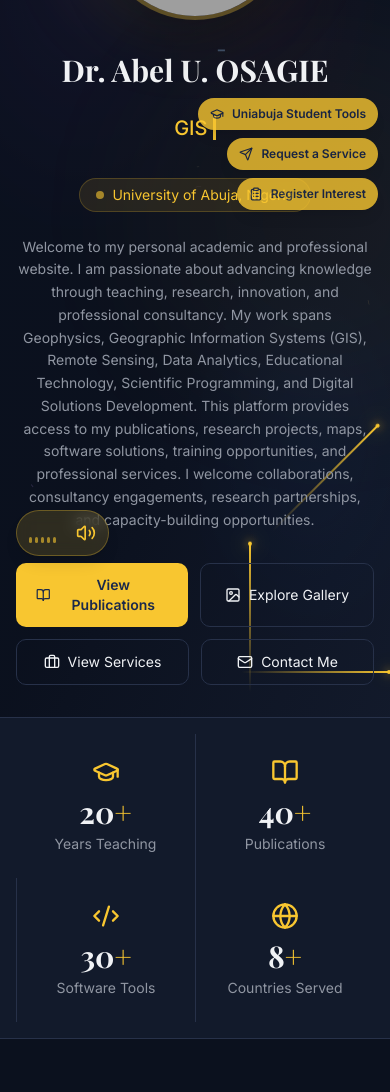
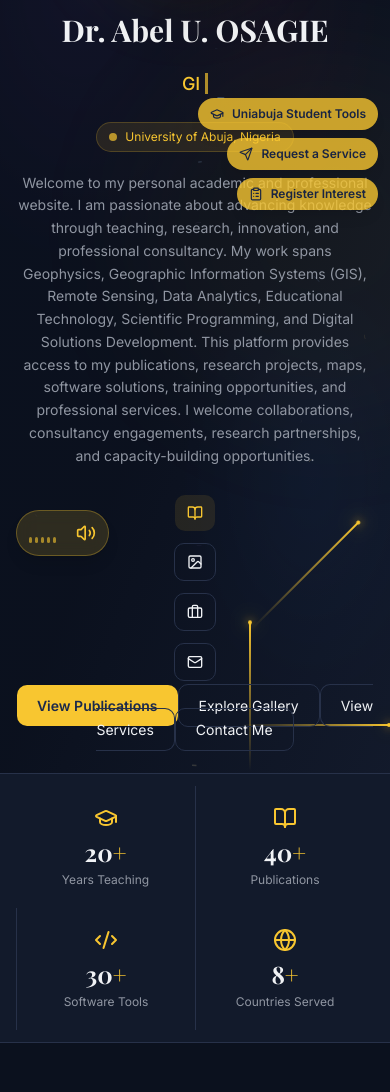
Before and after one commit to Abel-Ability/osagie, a React (Vite) app: page / in a window 390 px wide. Shown: the part 268-1360 px from the top of the page. Built offline with nearby package versions, Linux system fonts and the light colour scheme; no server answers; grey boxes are pictures that could not be loaded.

Commit message:
Optimize project for mobile view: HeroSection, StatsBar, FeaturedGallery, ServicesOverview, FeaturedSoftware, Services, Gallery, Publications, Contact pages; icon-only CTA buttons on mobile

```diff
--- a/src/components/home/FeaturedGallery.jsx
+++ b/src/components/home/FeaturedGallery.jsx
@@ -9,15 +9,15 @@ export default function FeaturedGallery() {
   const featured = galleryImages.slice(0, 4);
 
   return (
-    <section className="py-20 px-4 bg-card/50">
+    <section className="py-16 sm:py-20 px-4 bg-card/50">
       <div className="max-w-7xl mx-auto">
         <SectionHeading title="Featured Maps" subtitle="Curated GIS and cartography outputs from research and consultancy" />
-        <div className="grid grid-cols-2 md:grid-cols-4 gap-4">
+        <div className="grid grid-cols-2 sm:grid-cols-4 gap-3 sm:gap-4">
           {featured.map(img => (
             <GalleryThumb key={img.id} img={img} />
           ))}
         </div>
-        <div className="text-center mt-10">
+        <div className="text-center mt-8 sm:mt-10">
           <Link to="/gallery" className="inline-flex items-center gap-2 text-gold hover:underline font-medium">
             Explore Full Gallery <ArrowRight className="w-4 h-4" />
           </Link>
--- a/src/components/home/FeaturedSoftware.jsx
+++ b/src/components/home/FeaturedSoftware.jsx
@@ -9,15 +9,15 @@ export default function FeaturedSoftware() {
   const featured = softwareTools.slice(0, 3);
 
   return (
-    <section className="py-20 px-4 bg-card/50">
+    <section className="py-16 sm:py-20 px-4 bg-card/50">
       <div className="max-w-7xl mx-auto">
         <SectionHeading title="Software Solutions" subtitle="Custom-built tools for academic administration and education" />
-        <div className="grid md:grid-cols-3 gap-6">
+        <div className="grid grid-cols-1 sm:grid-cols-3 gap-4 sm:gap-6">
           {featured.map(tool => (
             <ToolCard key={tool.name} tool={tool} />
           ))}
         </div>
-        <div className="text-center mt-10">
+        <div className="text-center mt-8 sm:mt-10">
           <Link to="/software" className="inline-flex items-center gap-2 text-gold hover:underline font-medium">
             View All Tools <ArrowRight className="w-4 h-4" />
           </Link>
--- a/src/components/home/HeroSection.jsx
+++ b/src/components/home/HeroSection.jsx
@@ -117,8 +117,8 @@ export default function HeroSection() {
         />
       </div>
 
-      <div className="relative max-w-7xl mx-auto px-4 sm:px-6 lg:px-8 py-8 sm:py-20">
-        <div className="flex flex-col items-center text-center gap-8">
+      <div className="relative max-w-7xl mx-auto px-4 sm:px-6 lg:px-8 py-8 sm:py-16 lg:py-20">
+        <div className="flex flex-col items-center text-center gap-6 sm:gap-8">
           {/* Photo */}
           <motion.div
             initial={{ opacity: 0, scale: 0.9 }}
@@ -127,7 +127,7 @@ export default function HeroSection() {
           >
             <div className="relative">
               <div className="absolute -inset-4 bg-gradient-to-br from-gold/20 to-transparent rounded-full blur-2xl" />
-              <div className="relative w-48 h-48 sm:w-64 sm:h-64 rounded-full overflow-hidden border-4 border-gold/30 shadow-2xl">
+              <div className="relative w-40 h-40 sm:w-48 sm:h-48 md:w-64 md:h-64 rounded-full overflow-hidden border-4 border-gold/30 shadow-2xl">
                 <img
                   src="https://drive.google.com/thumbnail?id=1kug-_NjMsxNGt4kJJ-pXaTWaukdgDWor&sz=w400"
                   alt="Dr. Abel U. Osagie"
@@ -144,34 +144,45 @@ export default function HeroSection() {
             initial={{ opacity: 0, y: 20 }}
             animate={{ opacity: 1, y: 0 }}
             transition={{ duration: 0.8, delay: 0.2, ease: "easeOut" }}
-            className="space-y-6 max-w-3xl"
+            className="space-y-5 max-w-3xl"
           >
-            <h1 className="font-heading text-3xl sm:text-5xl lg:text-6xl font-bold leading-tight">
+            <h1 className="font-heading text-3xl sm:text-4xl md:text-5xl lg:text-6xl font-bold leading-tight">
               Dr. Abel U. OSAGIE
             </h1>
-            <div className="text-xl sm:text-2xl font-medium h-10">
+            <div className="text-lg sm:text-xl md:text-2xl font-medium h-8 sm:h-10">
               <TypewriterText />
             </div>
-            <div className="inline-flex items-center gap-2 px-4 py-1.5 rounded-full bg-gold/10 border border-gold/20 text-sm text-gold">
+            <div className="inline-flex items-center gap-2 px-3 py-1.5 rounded-full bg-gold/10 border border-gold/20 text-xs sm:text-sm text-gold">
               <span className="w-2 h-2 rounded-full bg-gold animate-pulse" />
               University of Abuja, Nigeria
             </div>
             <p className="text-muted-foreground leading-relaxed text-sm sm:text-base">
               Welcome to my personal academic and professional website. I am passionate about advancing knowledge through teaching, research, innovation, and professional consultancy. My work spans Geophysics, Geographic Information Systems (GIS), Remote Sensing, Data Analytics, Educational Technology, Scientific Programming, and Digital Solutions Development. This platform provides access to my publications, research projects, maps, software solutions, training opportunities, and professional services. I welcome collaborations, consultancy engagements, research partnerships, and capacity-building opportunities.
             </p>
-            <div className="flex flex-wrap justify-center gap-3 pt-2 w-full max-w-md sm:max-w-none mx-auto">
-              <Link to="/publications" className="inline-flex items-center justify-center gap-2 flex-1 sm:flex-none min-w-[9.5rem] px-5 py-3 sm:py-2.5 bg-gold text-navy font-semibold rounded-lg hover:bg-gold/90 transition-all text-sm">
-                <BookOpen className="w-4 h-4" /> View Publications
+            <div className="flex flex-col sm:flex-row items-center justify-center gap-3 pt-2 w-full">
+              <Link to="/publications" className="flex items-center justify-center gap-2 sm:hidden px-3 py-2.5 bg-gold/10 text-gold rounded-lg hover:bg-gold/20 transition-all text-xs sm:text-sm" aria-label="View Publications">
+                <BookOpen className="w-4 h-4" />
+                <span className="hidden sm-inline">View Publications</span>
               </Link>
-              <Link to="/gallery" className="inline-flex items-center justify-center gap-2 flex-1 sm:flex-none min-w-[9.5rem] px-5 py-3 sm:py-2.5 border border-border rounded-lg hover:border-gold hover:text-gold transition-all text-sm">
-                <Image className="w-4 h-4" /> Explore Gallery
+              <Link to="/gallery" className="flex items-center justify-center gap-2 sm:hidden px-3 py-2.5 border border-border rounded-lg hover:border-gold hover:text-gold transition-all text-xs sm:text-sm" aria-label="Explore Gallery">
+                <Image className="w-4 h-4" />
+                <span className="hidden sm-inline">Explore Gallery</span>
               </Link>
-              <Link to="/services" className="inline-flex items-center justify-center gap-2 flex-1 sm:flex-none min-w-[9.5rem] px-5 py-3 sm:py-2.5 border border-border rounded-lg hover:border-gold hover:text-gold transition-all text-sm">
-                <Briefcase className="w-4 h-4" /> View Services
+              <Link to="/services" className="flex items-center justify-center gap-2 sm:hidden px-3 py-2.5 border border-border rounded-lg hover:border-gold hover:text-gold transition-all text-xs sm:text-sm" aria-label="View Services">
+                <Briefcase className="w-4 h-4" />
+                <span className="hidden sm-inline">View Services</span>
               </Link>
-              <Link to="/contact" className="inline-flex items-center justify-center gap-2 flex-1 sm:flex-none min-w-[9.5rem] px-5 py-3 sm:py-2.5 border border-border rounded-lg hover:border-gold hover:text-gold transition-all text-sm">
-                <Mail className="w-4 h-4" /> Contact Me
+              <Link to="/contact" className="flex items-center justify-center gap-2 sm:hidden px-3 py-2.5 border border-border rounded-lg hover:border-gold hover:text-gold transition-all text-xs sm:text-sm" aria-label="Contact Me">
+                <Mail className="w-4 h-4" />
+                <span className="hidden sm-inline">Contact Me</span>
               </Link>
+              {/* Desktop versions with text */}
+              <div className="sm:block sm:flex items-center gap-2">
+                <Link to="/publications" className="px-5 py-3 sm:py-2.5 bg-gold text-navy font-semibold rounded-lg hover:bg-gold/90 transition-all text-sm">View Publications</Link>
+                <Link to="/gallery" className="px-5 py-3 sm:py-2.5 border border-border rounded-lg hover:border-gold hover:text-gold transition-all text-sm">Explore Gallery</Link>
+                <Link to="/services" className="px-5 py-3 sm:py-2.5 border border-border rounded-lg hover:border-gold hover:text-gold transition-all text-sm">View Services</Link>
+                <Link to="/contact" className="px-5 py-3 sm:py-2.5 border border-border rounded-lg hover:border-gold hover:text-gold transition-all text-sm">Contact Me</Link>
+              </div>
             </div>
           </motion.div>
         </div>
--- a/src/components/home/ServicesOverview.jsx
+++ b/src/components/home/ServicesOverview.jsx
@@ -17,15 +17,15 @@ const topServices = [
 
 export default function ServicesOverview() {
   return (
-    <section className="py-20 px-4">
+    <section className="py-16 sm:py-20 px-4">
       <div className="max-w-7xl mx-auto">
         <SectionHeading title="Services" subtitle="Professional services spanning academia, industry, and technology" />
-        <div className="grid grid-cols-2 md:grid-cols-3 gap-4 sm:gap-6">
+        <div className="grid grid-cols-2 sm:grid-cols-3 gap-4">
           {topServices.map(s => (
             <ServiceCard key={s.title} service={s} />
           ))}
         </div>
-        <div className="text-center mt-10">
+        <div className="text-center mt-8 sm:mt-10">
           <Link to="/services" className="inline-flex items-center gap-2 text-gold hover:underline font-medium">
             View All Services <ArrowRight className="w-4 h-4" />
           </Link>
--- a/src/components/home/StatsBar.jsx
+++ b/src/components/home/StatsBar.jsx
@@ -5,12 +5,12 @@ import { GraduationCap, BookOpen, Code2, Globe } from 'lucide-react';
 function StatItem({ icon: Icon, value, suffix, label }) {
   const { count, ref } = useAnimatedCounter(value);
   return (
-    <div ref={ref} className="flex flex-col items-center text-center px-4 py-6">
-      <Icon className="w-7 h-7 text-gold mb-2" />
-      <div className="font-heading text-3xl sm:text-4xl font-bold">
+    <div ref={ref} className="flex flex-col items-center text-center px-3 py-5">
+      <Icon className="w-6 h-6 text-gold mb-1.5" />
+      <div className="font-heading text-2xl sm:text-3xl font-bold">
         {count}<span className="text-gold">{suffix}</span>
       </div>
-      <p className="text-sm text-muted-foreground mt-1">{label}</p>
+      <p className="text-xs sm:text-sm text-muted-foreground mt-1">{label}</p>
     </div>
   );
 }
@@ -18,7 +18,7 @@ function StatItem({ icon: Icon, value, suffix, label }) {
 export default function StatsBar() {
   return (
     <section className="bg-card border-y border-border">
-      <div className="max-w-5xl mx-auto px-4 py-4">
+      <div className="max-w-5xl mx-auto px-4 py-3 sm:py-4">
         <div className="grid grid-cols-2 md:grid-cols-4 divide-x divide-border">
           <StatItem icon={GraduationCap} value={20} suffix="+" label="Years Teaching" />
           <StatItem icon={BookOpen} value={40} suffix="+" label="Publications" />
--- a/src/pages/Contact.jsx
+++ b/src/pages/Contact.jsx
@@ -114,7 +114,7 @@ export default function Contact() {
                     <span className="text-sm font-medium">Service Required</span>
                   </label>
                   {wantService && (
-                    <div className="space-y-3 pl-6">
+                    <div className="min-w-0 space-y-3 sm:pl-6">
                       <input type="hidden" name="service" value={selectedService} />
                       <Select value={selectedService} onValueChange={setSelectedService}>
                         <SelectTrigger><SelectValue placeholder="Select a service" /></SelectTrigger>
@@ -128,10 +128,10 @@ export default function Contact() {
                       </div>
                       <div className="space-y-2">
                         <Label>Amount Offering</Label>
-                        <div className="flex gap-2">
+                        <div className="flex flex-col gap-2 sm:flex-row">
                           <input type="hidden" name="service_currency" value={serviceCurrency} />
                           <Select value={serviceCurrency} onValueChange={setServiceCurrency}>
-                            <SelectTrigger className="w-44"><SelectValue placeholder="Currency" /></SelectTrigger>
+                            <SelectTrigger className="w-full sm:w-44 sm:shrink-0"><SelectValue placeholder="Currency" /></SelectTrigger>
                             <SelectContent>
                               {currencyOptions.map(c => <SelectItem key={c} value={c}>{c}</SelectItem>)}
                             </SelectContent>
@@ -148,7 +148,7 @@ export default function Contact() {
                     <span className="text-sm font-medium">Training Programme</span>
                   </label>
                   {wantTraining && (
-                    <div className="space-y-3 pl-6">
+                    <div className="min-w-0 space-y-3 sm:pl-6">
                       <input type="hidden" name="training" value={selectedTraining} />
                       <Select value={selectedTraining} onValueChange={setSelectedTraining}>
                         <SelectTrigger><SelectValue placeholder="Select a training programme" /></SelectTrigger>
@@ -162,10 +162,10 @@ export default function Contact() {
                       </div>
                       <div className="space-y-2">
                         <Label>Amount Offering</Label>
-                        <div className="flex gap-2">
+                        <div className="flex flex-col gap-2 sm:flex-row">
                           <input type="hidden" name="training_currency" value={trainingCurrency} />
                           <Select value={trainingCurrency} onValueChange={setTrainingCurrency}>
-                            <SelectTrigger className="w-44"><SelectValue placeholder="Currency" /></SelectTrigger>
+                            <SelectTrigger className="w-full sm:w-44 sm:shrink-0"><SelectValue placeholder="Currency" /></SelectTrigger>
                             <SelectContent>
                               {currencyOptions.map(c => <SelectItem key={c} value={c}>{c}</SelectItem>)}
                             </SelectContent>
--- a/src/pages/Gallery.jsx
+++ b/src/pages/Gallery.jsx
@@ -63,7 +63,7 @@ export default function Gallery() {
   const currentImage = lightboxIdx !== null ? filtered[lightboxIdx] : null;
 
   return (
-    <div className="py-20 px-4">
+    <div className="py-16 sm:py-20 px-4">
       <div className="max-w-7xl mx-auto">
         <SectionHeading title="Map Gallery" subtitle="A curated collection of maps produced using ArcGIS, QGIS, Generic Mapping Tools (GMT) and other spatial analysis platforms" />
 
@@ -71,12 +71,12 @@ export default function Gallery() {
           <p className="text-sm text-muted-foreground mb-4">Welcome to my GIS and Cartography Gallery — a curated collection of maps produced using ArcGIS, QGIS, Generic Mapping Tools (GMT), and other spatial analysis platforms. These maps represent research outputs, teaching resources, and professional GIS consultancy work spanning multiple countries and disciplines.
 
           </p>
-          <div className="flex flex-wrap gap-2">
+<div className="flex flex-wrap gap-2 overflow-x-auto pb-2 -mx-2 px-2 scrollbar-hide">
             {categories.map((cat) =>
             <button
               key={cat}
               onClick={() => setActiveCategory(cat)}
-              className={`px-4 py-1.5 rounded-full text-sm font-medium transition-all ${
+              className={`px-3 py-1.5 rounded-full text-sm font-medium transition-all whitespace-nowrap shrink-0 ${
               activeCategory === cat ?
               'bg-gold text-navy' :
               'bg-muted text-muted-foreground hover:text-foreground hover:bg-muted/80'}`
@@ -88,7 +88,7 @@ export default function Gallery() {
           </div>
         </div>
 
-        <div className="grid grid-cols-2 sm:grid-cols-3 lg:grid-cols-4 gap-4">
+        <div className="grid grid-cols-2 sm:grid-cols-3 lg:grid-cols-4 gap-3 sm:gap-4">
           {filtered.map((img, idx) =>
           <GalleryCard key={img.id} img={img} onClick={() => openLightbox(idx)} />
           )}
--- a/src/pages/Publications.jsx
+++ b/src/pages/Publications.jsx
@@ -42,12 +42,12 @@ export default function Publications() {
   const paginated = filtered.slice((page - 1) * ITEMS_PER_PAGE, page * ITEMS_PER_PAGE);
 
   return (
-    <div className="py-20 px-4">
+    <div className="py-16 sm:py-20 px-4">
       <div className="max-w-5xl mx-auto">
         <SectionHeading title="Publications" subtitle="Peer-reviewed research across geophysics, GIS, and educational technology" />
 
         {/* Filters */}
-        <div className="bg-card border border-border rounded-xl p-4 sm:p-6 mb-8 space-y-4">
+        <div className="bg-card border border-border rounded-xl p-4 sm:p-6 mb-6 space-y-4">
           <div className="flex items-center gap-2 text-sm text-muted-foreground mb-2">
             <Filter className="w-4 h-4" />
             <span>{filtered.length} publication{filtered.length !== 1 ? 's' : ''} found</span>
--- a/src/pages/Services.jsx
+++ b/src/pages/Services.jsx
@@ -1,6 +1,6 @@
 import React, { useState, useRef } from 'react';
 import { services } from '@/lib/publications-data';
-import { Map, Activity, BarChart3, Briefcase, GraduationCap, Users, FolderKanban, Globe, ChevronDown, ChevronUp, Send } from 'lucide-react';
+import { Map, Activity, BarChart3, Briefcase, GraduationCap, Users, FolderKanban, Globe, ChevronDown, ChevronUp, Send, X } from 'lucide-react';
 import SectionHeading from '@/components/shared/SectionHeading';
 import { useScrollReveal } from '@/hooks/useScrollReveal';
 import { useServiceRequest } from '@/context/ServiceRequestContext';
@@ -92,7 +92,7 @@ export default function Services() {
 
         {/* Professional Services */}
         <SectionHeading title="Professional Services" subtitle="Comprehensive solutions spanning research, technology, training, and consultancy" />
-        <div className="grid md:grid-cols-2 lg:grid-cols-3 xl:grid-cols-4 gap-6">
+        <div className="grid grid-cols-1 sm:grid-cols-2 lg:grid-cols-3 xl:grid-cols-4 gap-4 sm:gap-6">
           {services.map(s => (
             <ServiceCard key={s.id} service={s} />
           ))}
```
Also changed, not shown: 1 other file (tests, documents, lock files or other folders).
